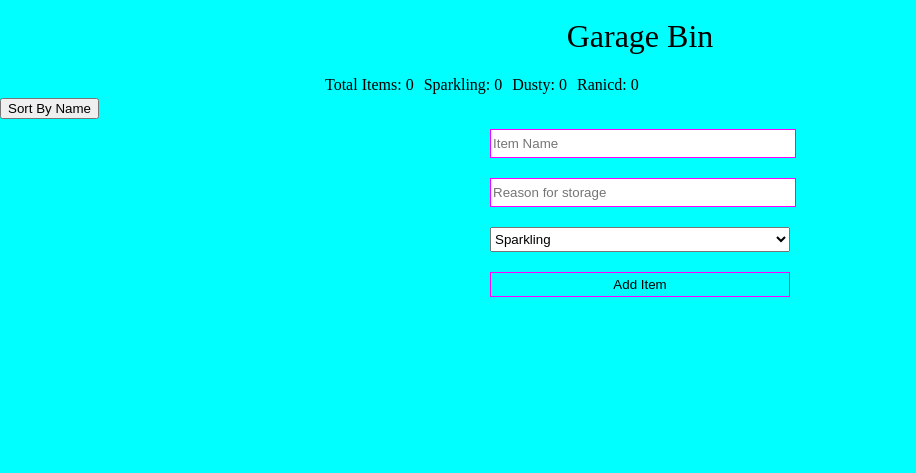
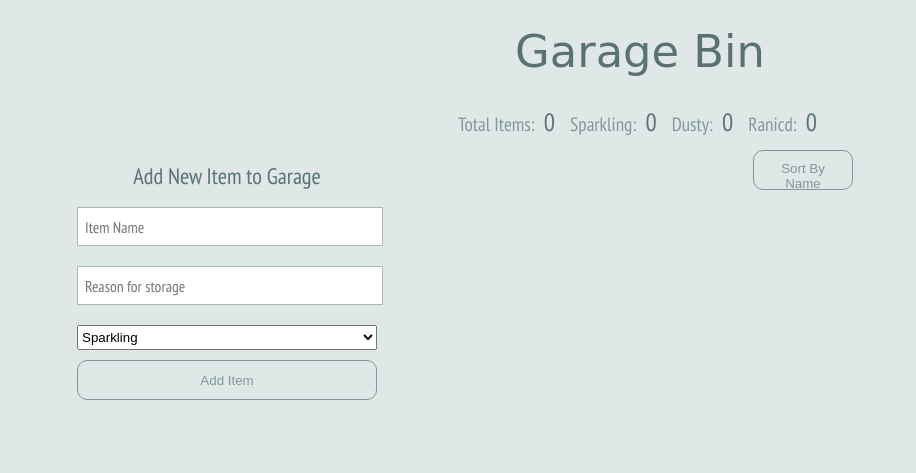
Before and after one commit to Mickyfen17/garage-bin, a website: page public/index.html in a window 1280 px wide. Shown: the whole page, without its empty margins (0-916 px from the left). Drawn offline with nearby package versions, Linux system fonts and the light colour scheme; no server answers; a web font is replaced by a local one.

Commit message:
ad styling througout

```diff
--- a/public/index.html
+++ b/public/index.html
@@ -5,6 +5,8 @@
     <meta name="viewport" content="width=device-width, initial-scale=1, user-scalable=yes">
     <link rel="stylesheet" type="text/css" href="./styles/main.css">
     <link rel="stylesheet" type="text/css" href="./styles/normalize.css">
+    <link href="https://fonts.googleapis.com/css?family=Barrio" rel="stylesheet">
+    <link href="https://fonts.googleapis.com/css?family=PT+Sans+Narrow:400,700" rel="stylesheet">
   </head>
   <body>
     <h1 id="main-title">Garage Bin</h1>
@@ -14,11 +16,13 @@
         <h6 >Dusty: <span class="dusty-items-count">0</span></h6>
         <h6 >Ranicd: <span class="rancid-items-count">0</span></h6>
       </div>
+      <div class="garage-wrapper">
+      <section id="garage">
         <button class="sort-btn">Sort By Name</button>
-    <section id="garage">
 
       </section>
       <section class="add-item">
+        <h4>Add New Item to Garage</h4>
         <input class="name-input" type="text" placeholder="Item Name"/>
         <input class="reason-input" type="text" placeholder="Reason for storage"/>
         <select class="cleanliness-input" name="Cleanliness">
@@ -28,6 +32,7 @@
         </select>
         <button class="add-item-btn">Add Item</button>
       </section>
+    </div>
 
     <script
       src="https://code.jquery.com/jquery-3.2.1.min.js"
--- a/public/styles/main.css
+++ b/public/styles/main.css
@@ -1,22 +1,41 @@
 body {
-  background: aqua;
+  background: #e0e7e7;
+  color: #5b7272;
 }
 
 #main-title {
-  font-size: 2em;
-  margin: 20px 0;
+  font-size: 2.8em;
+  margin: 30px 0;
   text-align: center;
+  font-family: 'Barrio', cursive;
+}
+
+.garage-wrapper {
+  display: flex;
+  width: 90%;
+  flex-direction: row-reverse;
+  margin: 0 auto;
 }
 
 .counter-div {
-  width: 50%;
+  width: 80%;
   display: flex;
+  justify-content: center;
   max-width: 800px;
   margin: 0 auto;
+  font-family: 'PT Sans Narrow', sans-serif;
 }
 
 .counter-div h6 {
   margin: 5px;
+  color: #829898;
+  font-size: 1.2em;
+}
+
+.counter-div span {
+  margin: 5px;
+  font-size: 1.3em;
+  color: #5b7272;
 }
 
 #garage {
@@ -28,20 +47,30 @@ body {
 }
 
 .garage-item {
+  display: flex;
+  justify-content: center;
+  align-items: center;
   height: 30px;
   width: 50%;
-  margin: 0 auto;
+  margin: 4px auto;
+  padding: 5px;
+  border: 1px solid #a8b8b8;
+  border-radius: 10px;
   font-size: 1.4em;
+  font-family: 'PT Sans Narrow', sans-serif;
+  cursor: pointer;
 }
 
 .item-details {
   position: absolute;
   top: 0;
   left: 0;
+  right: 0;
+  width: 90%;
   height: 100%;
-  width: 100%;
-  padding: 10px;
-  background: antiquewhite;
+  max-height: 680px;
+  margin: 10px auto;
+  background: #c9d4d4;
 }
 
 .details-wrapper {
@@ -49,25 +78,44 @@ body {
   flex-direction: column;
   align-items: center;
   width: 600px;
-  margin: 0 auto;
+  margin: 30px auto;
+  font-size: 1.4em;
+  font-family: 'PT Sans Narrow', sans-serif;
+}
+
+.details-wrapper h6,
+.details-wrapper p {
+  margin: 10px 0;
 }
 
 .close-btn {
   position: absolute;
   top: 20px;
   left: 20px;
+  width: 60px;
 }
 
 .add-item {
   width: 300px;
-  margin: 0 auto;
+  height: 300px;
+  margin: 15px auto;
+  font-family: 'PT Sans Narrow', sans-serif;
+  font-size: 1.4em;
+  text-align: center;
+}
+
+.add-item h4 {
+  margin: 10px 0;
 }
 
 input {
   width: 100%;
-  border: 1px solid magenta;
-  height: 25px;
+  border: 1px solid #a8b8b8;
+  height: 35px;
   margin: 10px 0;
+  font-family: 'PT Sans Narrow', sans-serif;
+  font-size: 0.7em;
+  text-indent: 5px;
 }
 
 .cleanliness-input {
@@ -76,15 +124,40 @@ input {
   margin: 10px 0;
 }
 
+.cleanliness-input-details {
+  width: 250px;
+  height: 30px;
+  margin: 10px 0;
+}
+
 .add-item-btn {
   width: 100%;
-  height: 25px;
-  margin: 10px 0;
-  border: 1px solid magenta;
-  background: transparent;
+}
+
+.sort-btn,
+.update-btn {
+  display: block;
+  margin: 10px auto;
 }
 
 .error {
   margin: 30px 0;
   color: red;
 }
+
+button {
+  background: transparent;
+  border: 1px solid #829898;
+  padding: 10px;
+  width: 100px;
+  height: 40px;
+  border-radius: 10px;
+  color: #829898;
+  cursor: pointer;
+  transition: all 400ms;
+}
+
+button:hover {
+  background: #5b7272;
+  color: #e0e7e7;
+}
```
Also changed, not shown: public/lib/app.js. Lines whose indentation alone changed are shown as unchanged.
